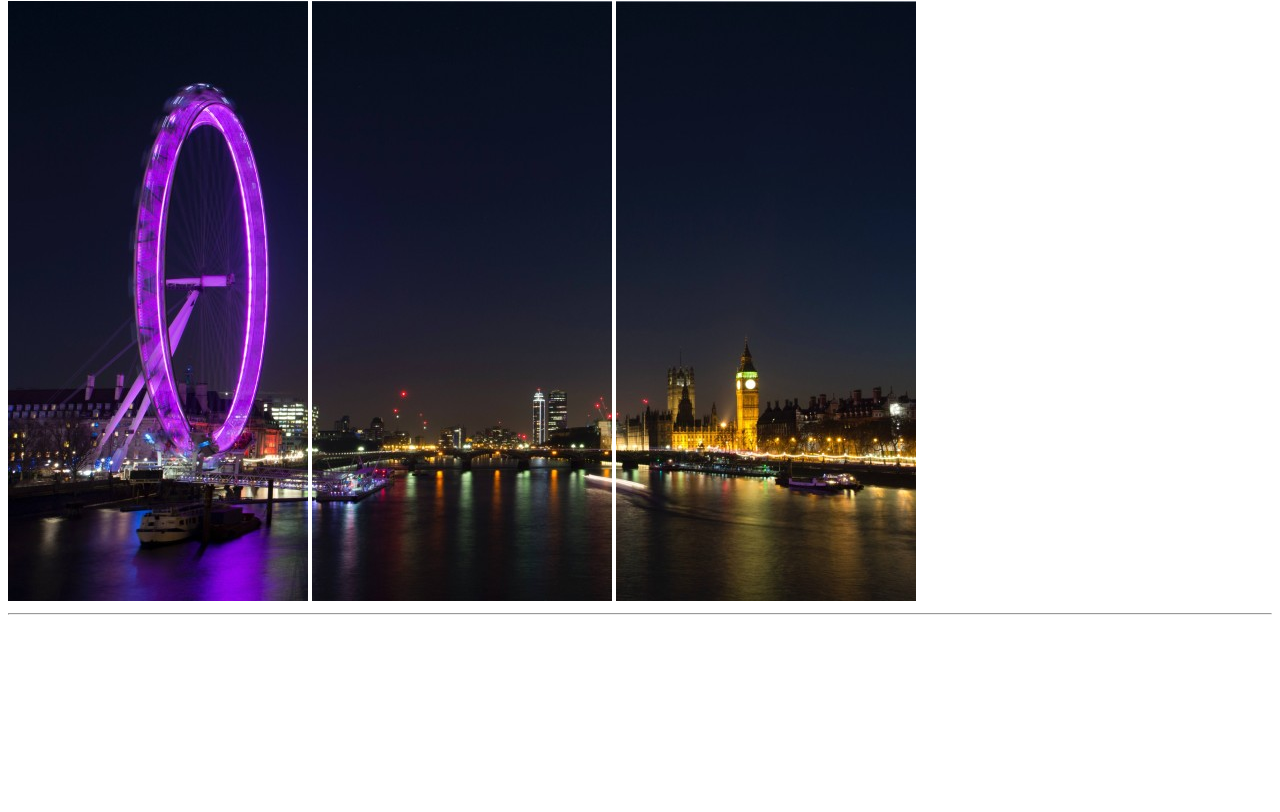
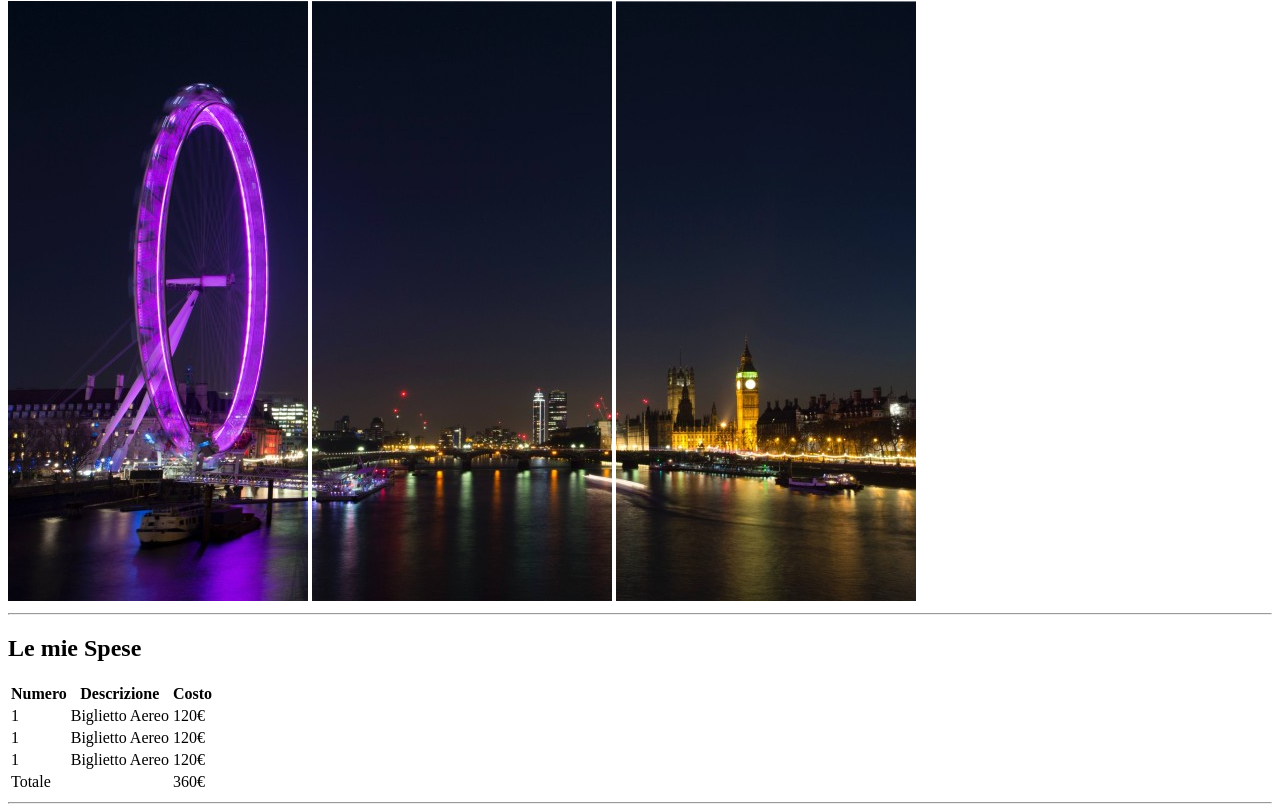
Before and after one commit to ErikaCetera/html-london-trip, a plain HTML site: page index.html in a window 1280 px wide. Shown: the part 79-891 px from the top of the page. Before the commit the page ends 800 px from the top, so only its background shows below. Drawn offline with Linux system fonts and the light colour scheme.

Commit message:
feat: aggiunta tabella spese

```diff
--- a/index.html
+++ b/index.html
@@ -18,6 +18,47 @@
         <hr>
 
     </header>
+    <main>
+        <section>
+            <h2>Le mie Spese</h2>
+            <table>
+                <thead>
+                     <tr>
+                        <th>Numero</th>
+                        <th>Descrizione</th>
+                        <th>Costo</th>
+                    </tr>
+                </thead>
+                <tbody>
+                    <tr>
+                        <td>1</td>
+                        <td>Biglietto Aereo</td>
+                        <td> 120€</td>
+                    </tr>
+                    <tr>
+                        <td>1</td>
+                        <td>Biglietto Aereo</td>
+                        <td> 120€</td>
+                    </tr>
+                    <tr>
+                        <td>1</td>
+                        <td>Biglietto Aereo</td>
+                        <td> 120€</td>
+                    </tr>
+                </tbody>
+                <tfoot>
+                    <tr>
+                        <td colspan="2">Totale</td>
+                        <td>360€</td>
+                    </tr>
+                </tfoot>
+            </table>
+            <hr>
+        </section>
+        <section></section>
+        <section></section>
+
+    </main>
 
 </body>
 
```
